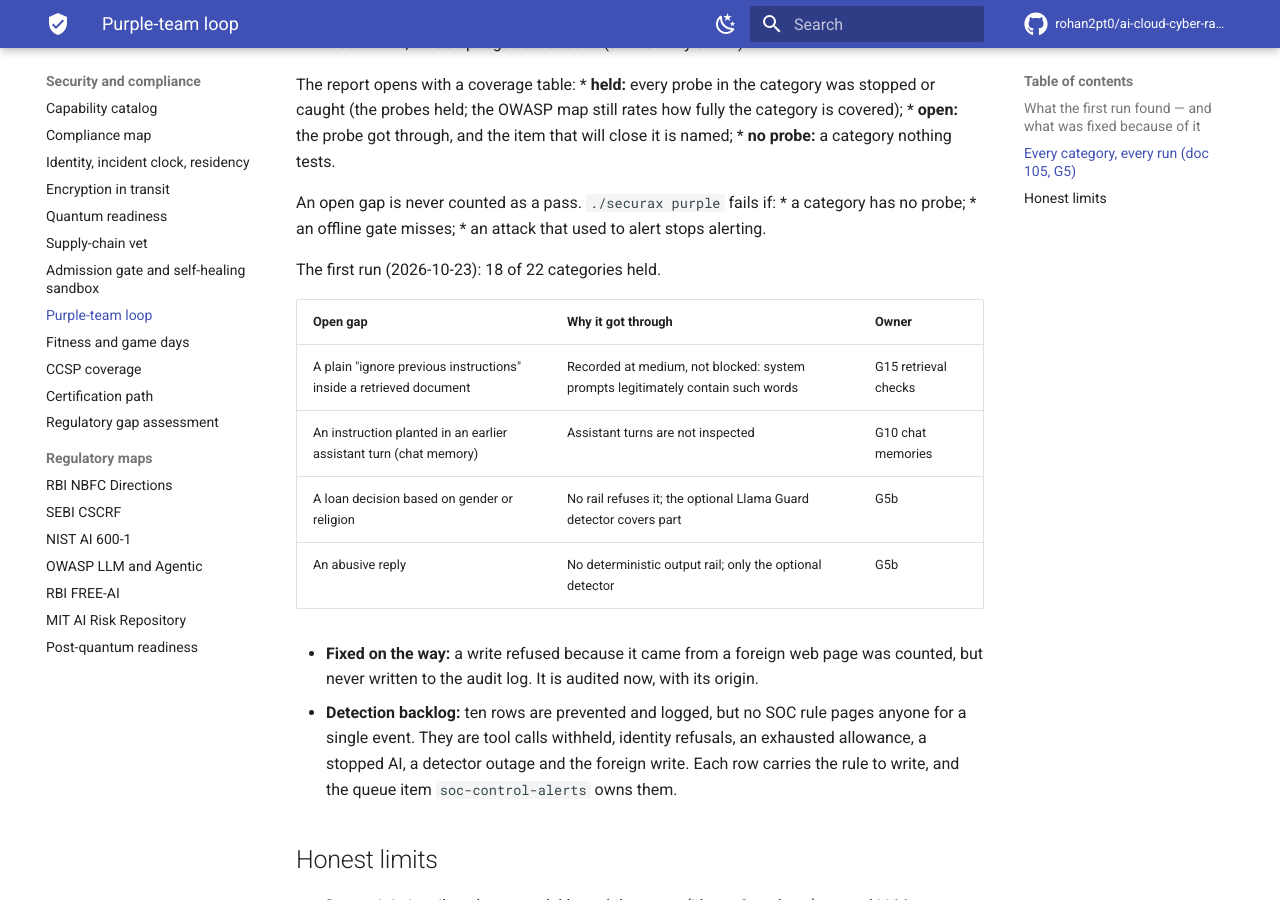
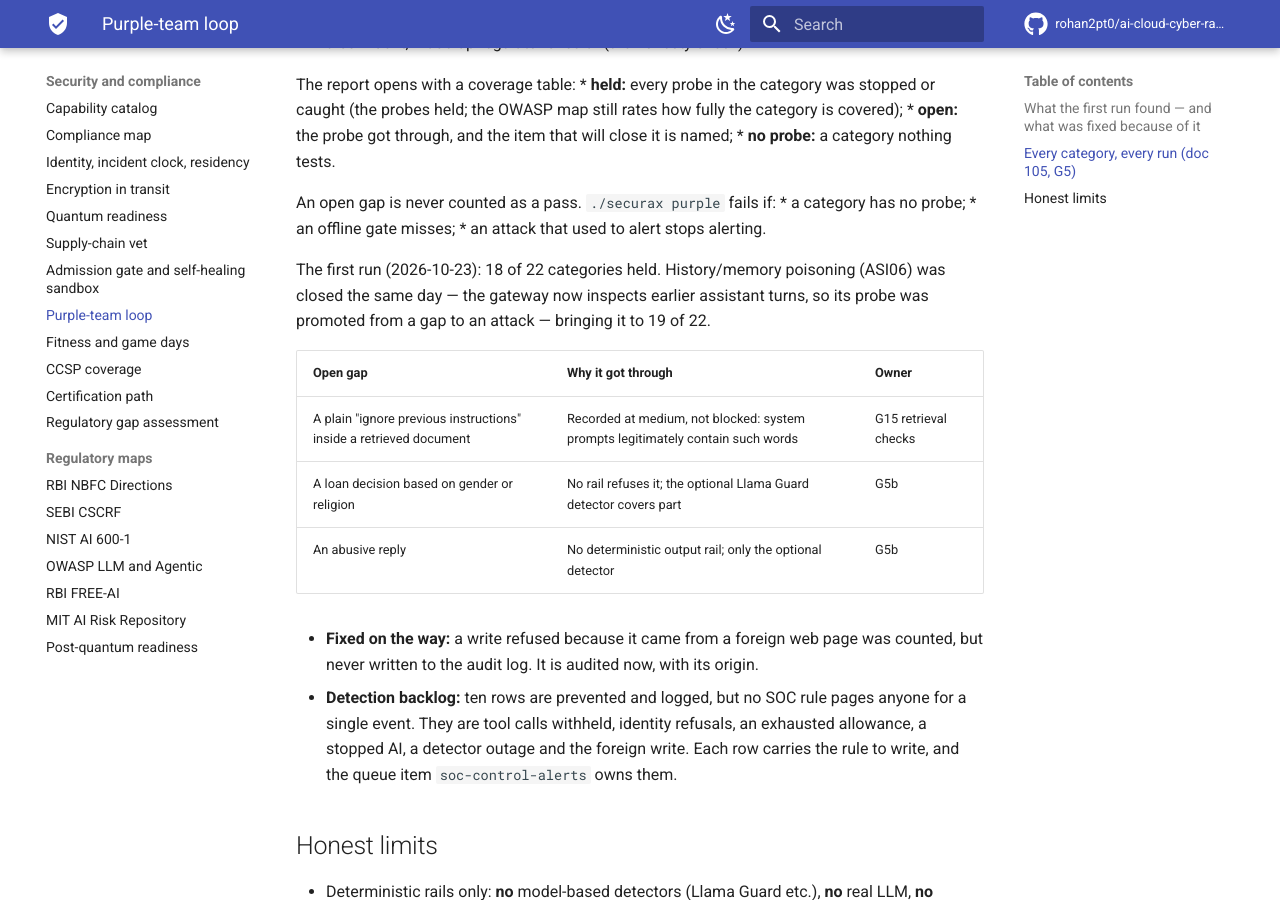
Before and after one commit to rohan2pt0/ai-cloud-cyber-range, an MkDocs documentation site: the page built from docs/securax/30-PURPLE-TEAM-LOOP.md, in a window 1280 px wide and 900 px high, scrolled down 1648 px. Built offline with MkDocs 1.6.1 and Material for MkDocs 9.7.7, drawn with Linux system fonts in a browser that asks for light colours; comment, search, counter and statistics services are not loaded.

Commit message:
Doc 30: reflect G10 closed in the purple coverage table (19/22; drop the assistant-turn gap row)
The purple-team doc still listed "an instruction planted in an earlier assistant
turn" as an open gap owned by G10 and "18 of 22 held", but this PR closes G10 and
promotes that probe to an attack. Bring the coverage count and gap table in line.

Co-Authored-By: Claude Opus 4.8 <noreply@anthropic.com>
Claude-Session: https://claude.ai/code/session_01PVwzAEfLpBVqP5vDvvDtzr

```diff
--- a/docs/securax/30-PURPLE-TEAM-LOOP.md
+++ b/docs/securax/30-PURPLE-TEAM-LOOP.md
@@ -50,12 +50,11 @@ An open gap is never counted as a pass. `./securax purple` fails if:
 * an offline gate misses;
 * an attack that used to alert stops alerting.
 
-The first run (2026-10-23): 18 of 22 categories held.
+The first run (2026-10-23): 18 of 22 categories held. History/memory poisoning (ASI06) was closed the same day — the gateway now inspects earlier assistant turns, so its probe was promoted from a gap to an attack — bringing it to 19 of 22.
 
 | Open gap | Why it got through | Owner |
 |---|---|---|
 | A plain "ignore previous instructions" inside a retrieved document | Recorded at medium, not blocked: system prompts legitimately contain such words | G15 retrieval checks |
-| An instruction planted in an earlier assistant turn (chat memory) | Assistant turns are not inspected | G10 chat memories |
 | A loan decision based on gender or religion | No rail refuses it; the optional Llama Guard detector covers part | G5b |
 | An abusive reply | No deterministic output rail; only the optional detector | G5b |
 
```
